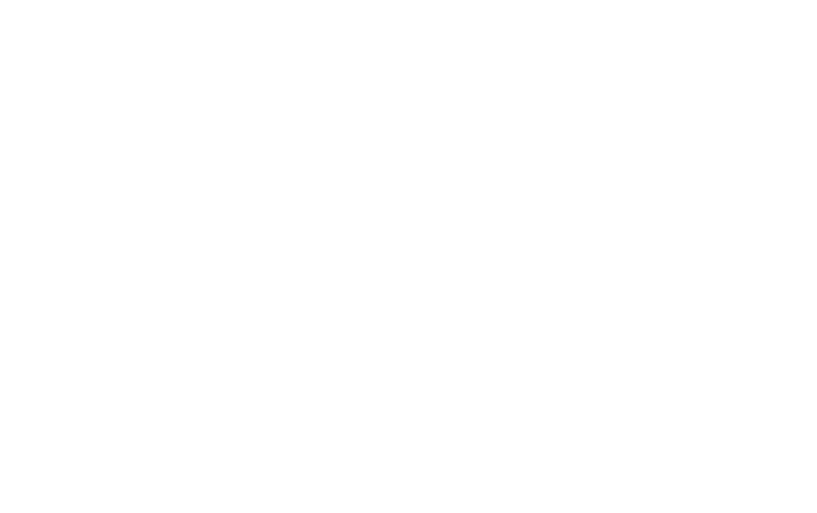
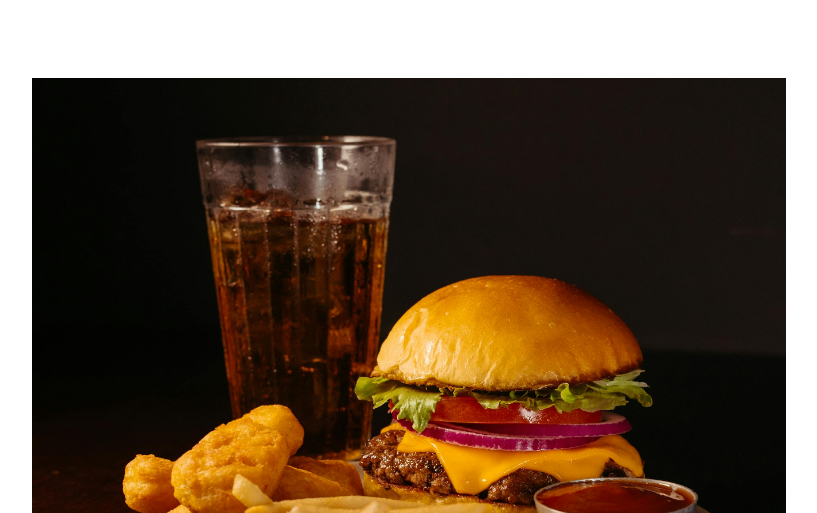
Before and after one commit to gopesh123-us/ram-kumar-css, a plain HTML site: page index.html in a window 1280 px wide. Shown: the top 513 px of the page, without its empty margins (231-1048 px from the left). Drawn offline with nearby package versions, Linux system fonts and the light colour scheme; a web font is replaced by a local one.

Commit message:
fixed css

```diff
--- a/styles/13-burger.css
+++ b/styles/13-burger.css
@@ -17,7 +17,7 @@
 .main {
   height: 644px;
   width: 754px;
-  background-image: url("images/burger.jpg");
+  background-image: url("/images/burger.jpg");
   background-repeat: no-repeat;
   background-size: cover;
   background-position: center;
```
